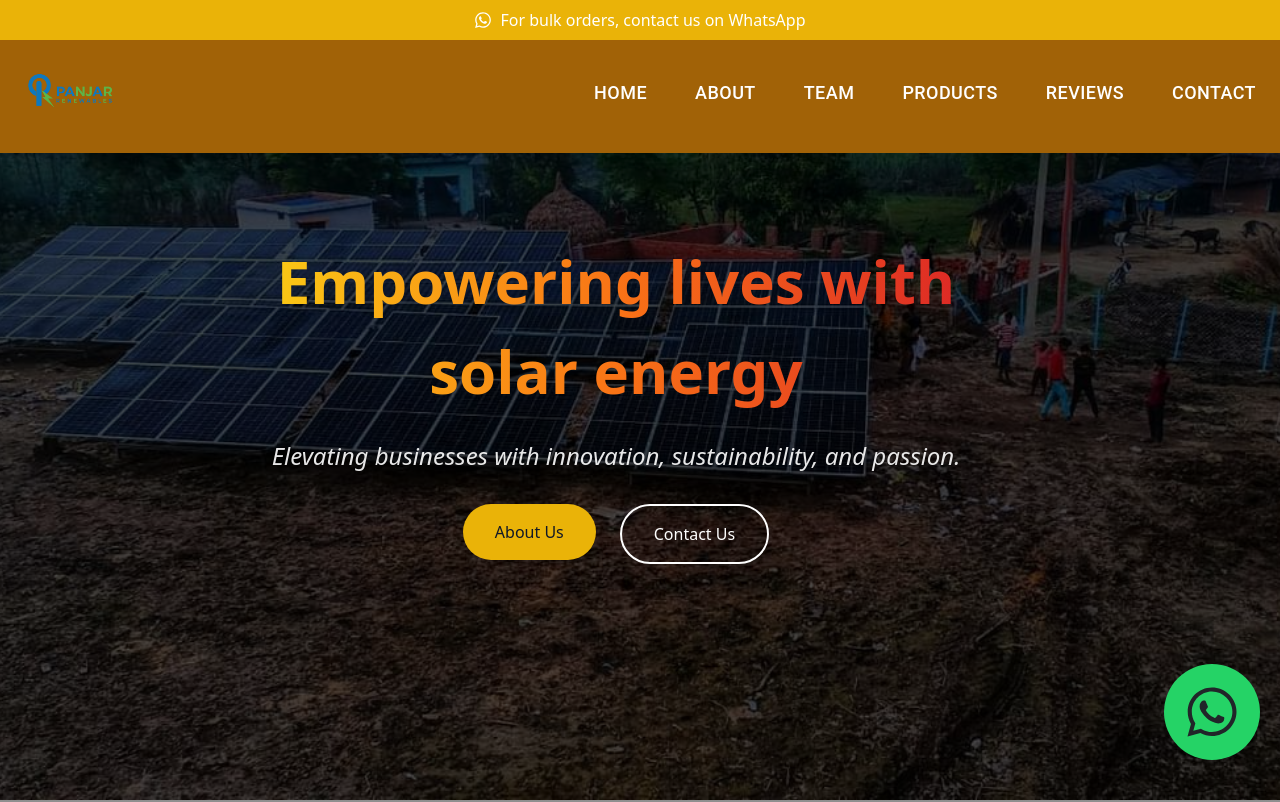
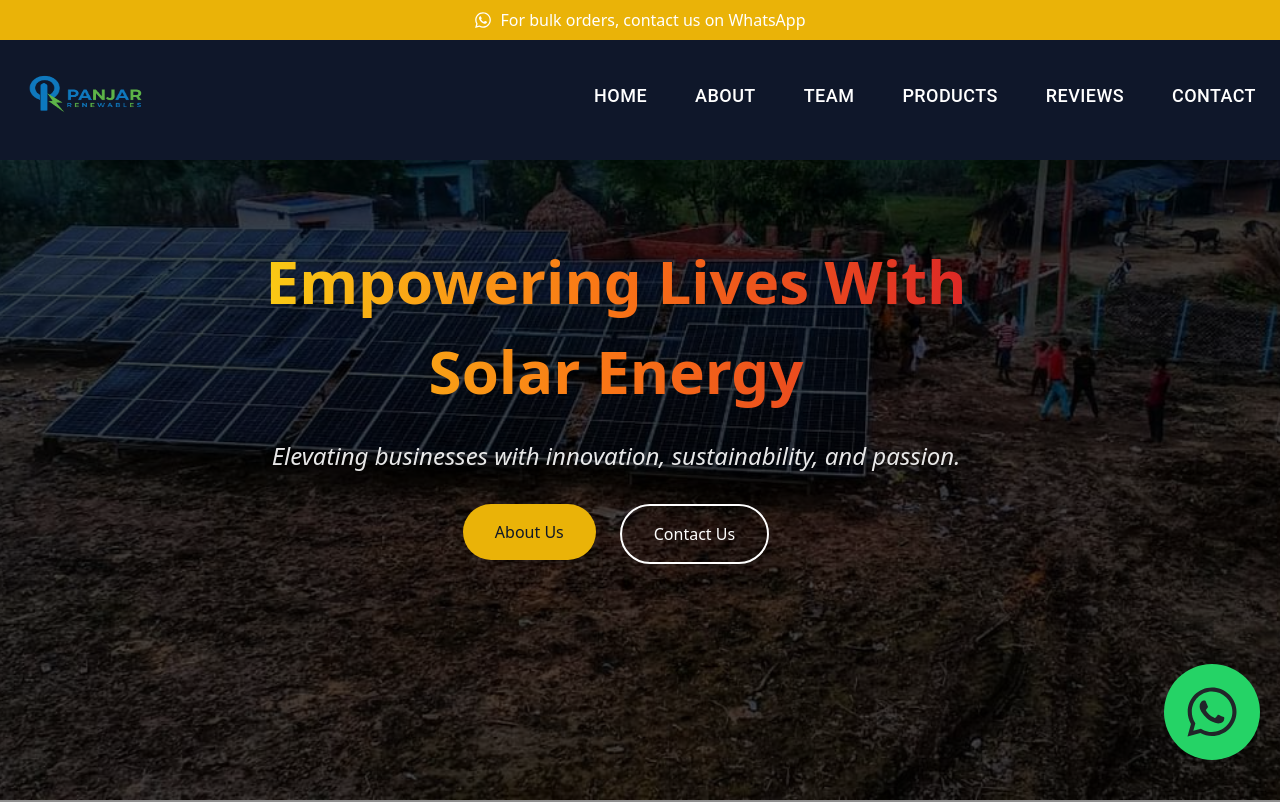
Before and after one commit to abhaymahato30/Panjar-Renewables, a React (Vite) app: page / in a window 1280 px wide. Shown: the top 802 px of the page. Built offline with nearby package versions, Linux system fonts and the light colour scheme.

Commit message:
bg change navbar

```diff
--- a/src/components/HeroSection.jsx
+++ b/src/components/HeroSection.jsx
@@ -8,7 +8,7 @@ const HeroSection = () => {
       <div className="absolute inset-0 bg-black opacity-70"></div>
       <div className="relative z-10 text-center max-w-3xl w-full pr-4 sm:pr-12">
         <h1 className="text-3xl sm:text-4xl md:text-6xl font-extrabold leading-tight md:leading-[1.5] text-transparent bg-clip-text bg-gradient-to-r from-yellow-400 via-orange-500 to-red-600 drop-shadow-2xl">
-          Empowering lives with solar energy
+          Empowering Lives With Solar Energy
         </h1>
         <p className="mt-6 text-sm sm:text-lg md:text-2xl font-light italic text-white opacity-90 leading-relaxed">
           Elevating businesses with innovation, sustainability, and passion.
--- a/src/components/Navbar/Navbar.jsx
+++ b/src/components/Navbar/Navbar.jsx
@@ -32,11 +32,11 @@ function Navbar() {
       </div>
 
       {/* Navbar */}
-      <header className="z-20 fixed w-full top-0 shadow-lg bg-yellow-700 mt-8"> {/* Change to bg-yellow-700 */}
+      <header className="z-20 fixed w-full top-0 shadow-lg bg-slate-900 mt-8"> {/* Change to bg-yellow-700 */}
         <nav className="w-full mx-auto px-6 flex justify-between items-center text-white py-4">
           {/* Logo */}
           <div className="flex items-center space-x-3">
-            <img src={logo1} alt="Logo" className="w-24 h-18 logo" />
+            <img src={logo1} alt="Logo" className="w-32 h-20 logo" />
           </div>
 
           {/* Desktop Navigation Links */}
```
